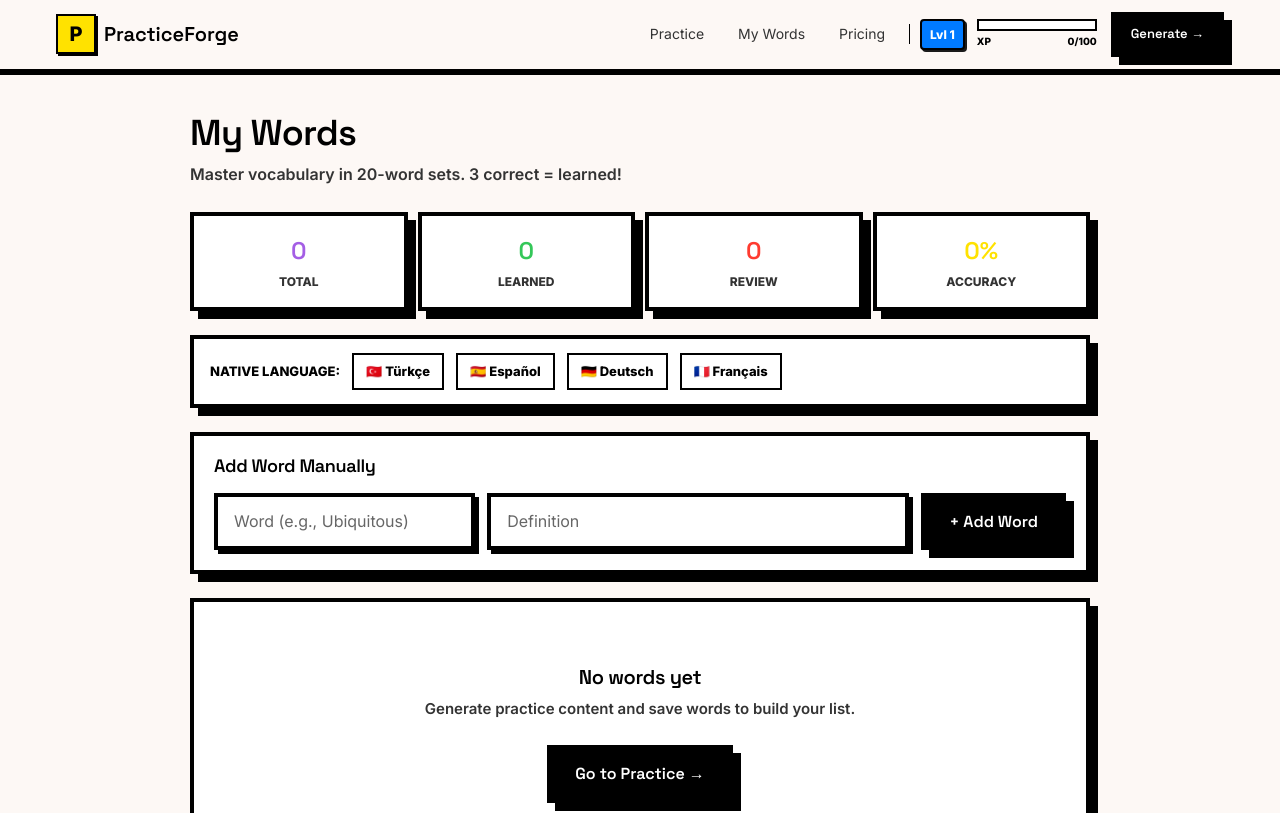
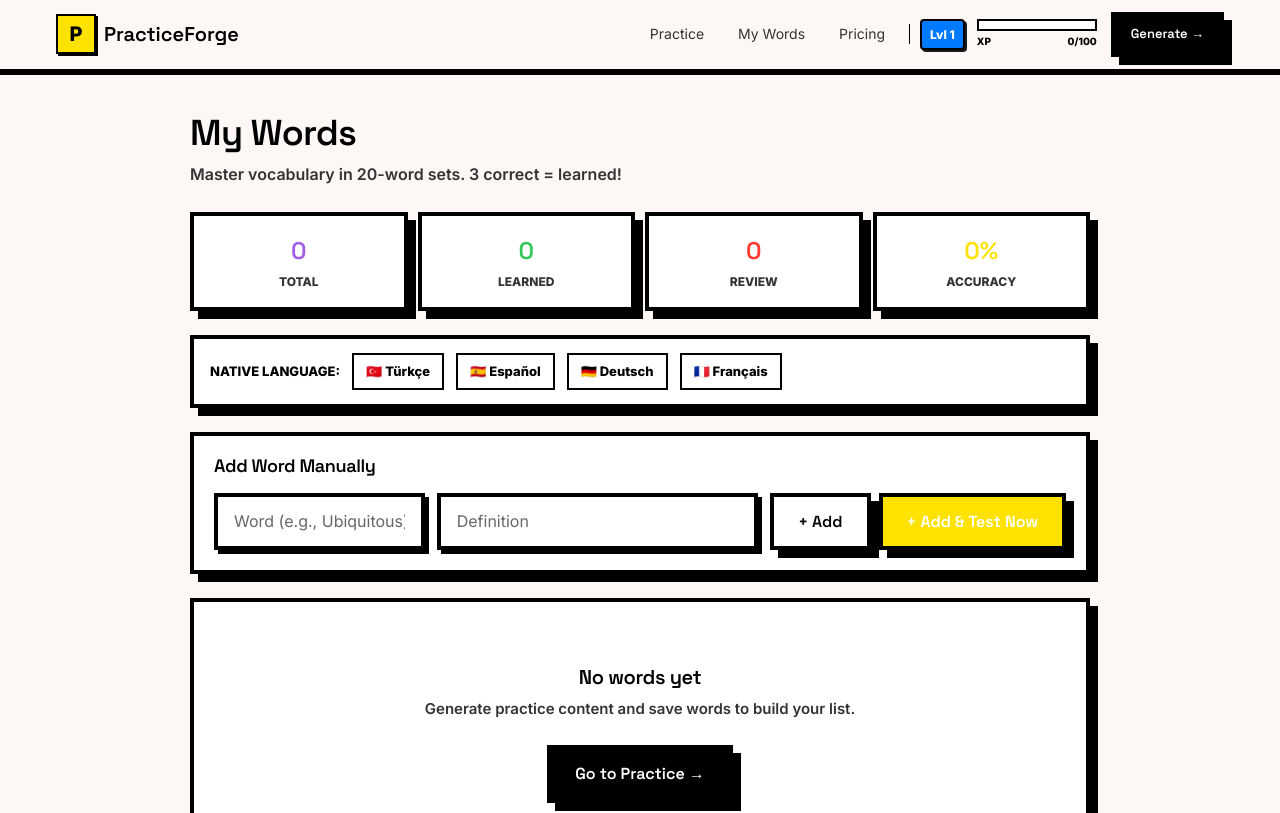
Before and after one commit to uSoyrac/personinapp, a Next.js app: page /vocabulary in a window 1280 px wide. Shown: the top 813 px of the page. Built offline with nearby package versions, Linux system fonts and the light colour scheme.

Commit message:
feat: Add 1-click add and test flow to vocabulary

```diff
--- a/app/vocabulary/page.tsx
+++ b/app/vocabulary/page.tsx
@@ -95,6 +95,10 @@ export default function VocabularyPage() {
 
   function handleAddManualWord(e: React.FormEvent) {
     e.preventDefault();
+    addWordInternal();
+  }
+
+  function addWordInternal() {
     if (!manualWord.trim() || !manualDef.trim()) return;
 
     saveWords([{
@@ -108,6 +112,21 @@ export default function VocabularyPage() {
     setManualWord("");
     setManualDef("");
     refresh();
+  }
+
+  function handleAddAndTest() {
+    if (!manualWord.trim() || !manualDef.trim()) return;
+    const w = manualWord.trim();
+    addWordInternal();
+
+    // Find the word in the updated list
+    const updatedWords = getWordList();
+    const idx = updatedWords.findIndex(x => x.word === w);
+    if (idx !== -1) {
+      const setIdx = Math.floor(idx / SET_SIZE);
+      // Wait a tick for states to sync before starting quiz
+      setTimeout(() => startQuiz(setIdx), 50);
+    }
   }
 
   if (!mounted) return null;
@@ -185,9 +204,14 @@ export default function VocabularyPage() {
                     onChange={(e) => setManualDef(e.target.value)}
                     style={{ flex: "2 1 300px" }}
                   />
-                  <button type="submit" className="btn-primary" style={{ flexShrink: 0 }}>
-                    + Add Word
-                  </button>
+                  <div style={{ display: "flex", gap: "0.5rem", flexShrink: 0 }}>
+                    <button type="submit" className="btn-secondary">
+                      + Add
+                    </button>
+                    <button type="button" onClick={handleAddAndTest} className="btn-primary" style={{ background: "var(--brutal-yellow)" }}>
+                      + Add & Test Now
+                    </button>
+                  </div>
                 </form>
               </div>
 
```
